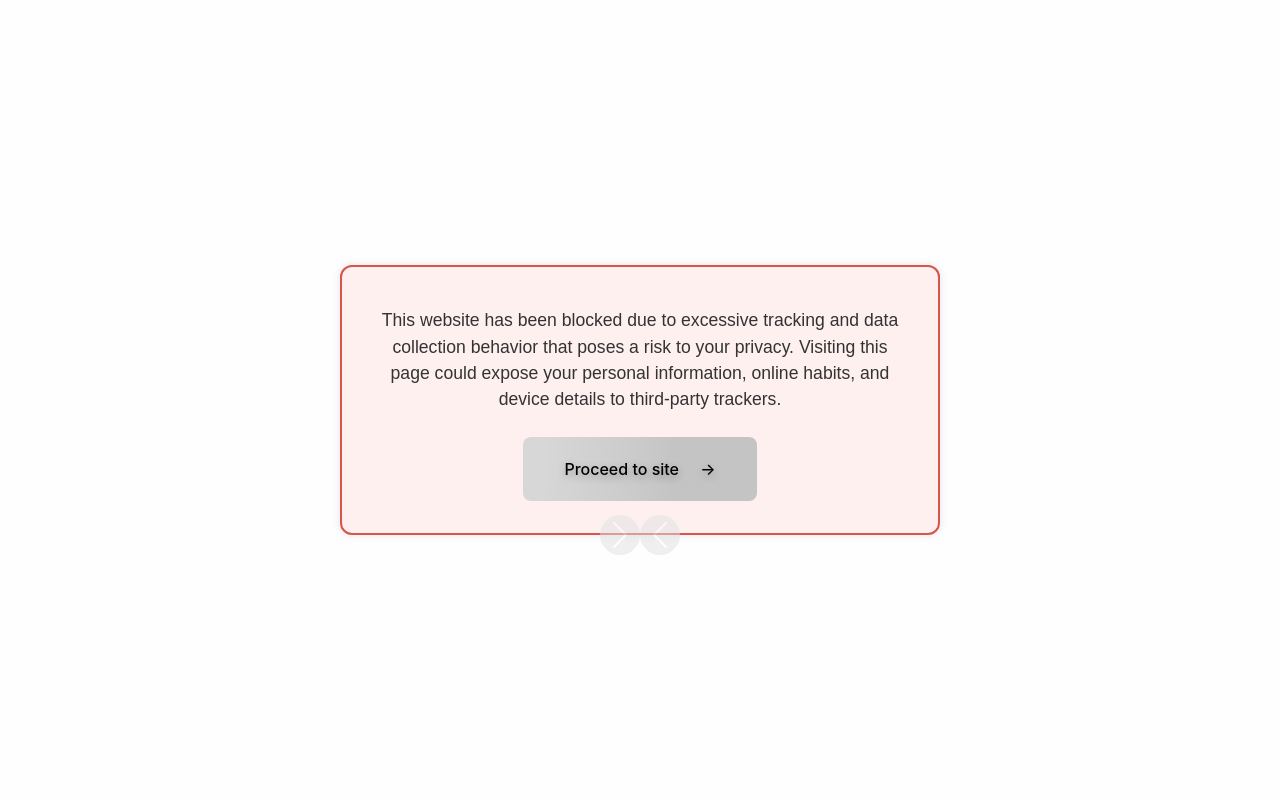
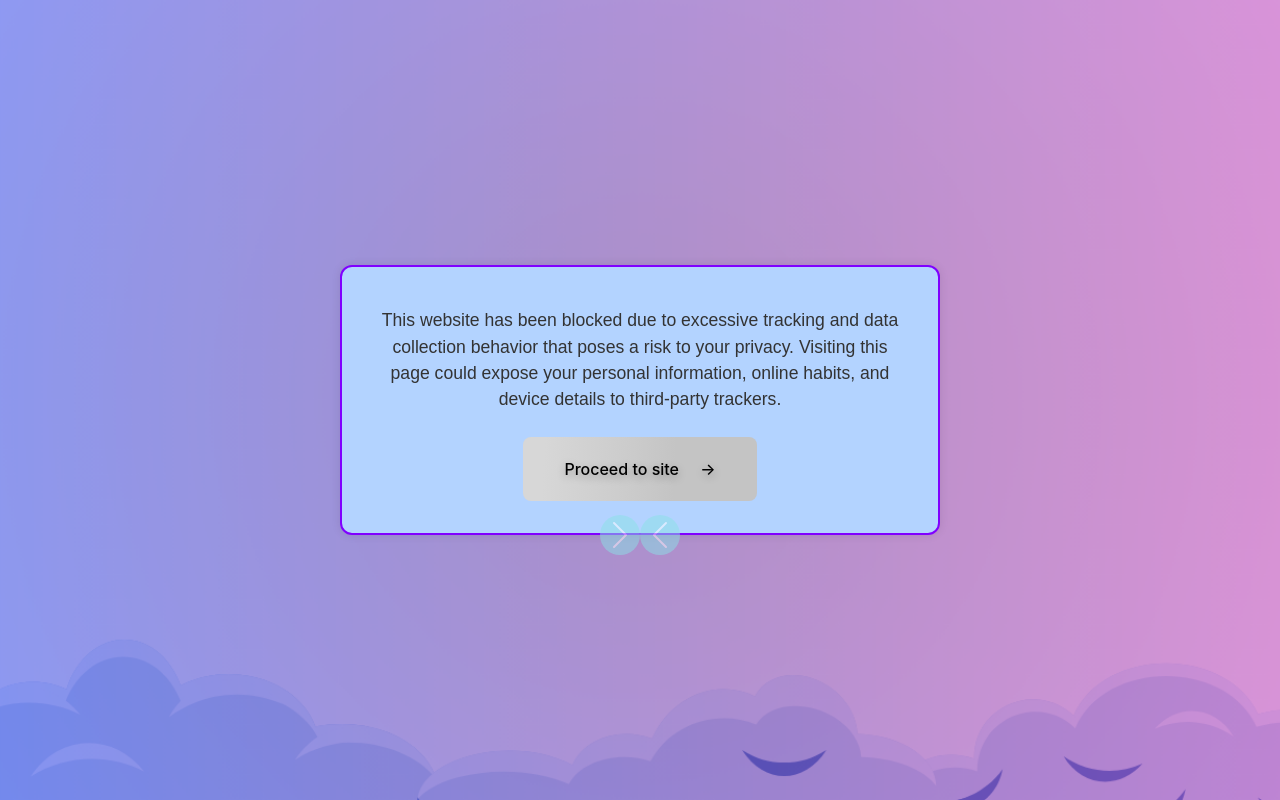
Before and after one commit to KokonutGamer/pivot-guard, a browser extension: page templates/redirect.html in a window 1280 px wide. Drawn offline with nearby package versions, Linux system fonts and the light colour scheme.

Commit message:
Dress up website

```diff
--- a/templates/redirect.css
+++ b/templates/redirect.css
@@ -1,28 +1,33 @@
 body {
     font-family: Arial, sans-serif;
     background-color: #fefefe;
+    background-image: url("HOME.png");
+    background-size: cover;
+    background-position: center;
+    background-repeat: no-repeat;
     color: #333;
     margin: 0;
-    padding: 2rem;
+    padding: 0;
     display: flex;
     flex-direction: column;
     align-items: center;
     justify-content: center;
     height: 100vh;
+    overflow: hidden;
 }
 
 .container {
     max-width: 600px;
     text-align: center;
-    border: 2px solid #d9534f;
+    border: 2px solid #8000ff;
     padding: 2rem;
     border-radius: 12px;
-    background-color: #fff0f0;
+    background-color: #b3d3ff;
     box-shadow: 0 0 10px rgba(0, 0, 0, 0.1);
 }
 
 h1 {
-    color: #d9534f;
+    color: #3e8dce;
 }
 
 p {
@@ -31,7 +36,7 @@ p {
 }
 
 .card-body a {
-    color: #0275d8;
+    color: #ed9eff;
     text-decoration: none;
 }
 
@@ -46,7 +51,7 @@ p {
 
 .carousel-control-prev,
 .carousel-control-next {
-    background-color: #e1e1e1;
+    background-color: #8be1e6;
     width: 40px;
     height: 40px;
     border-radius: 50%;
@@ -76,7 +81,7 @@ p {
 }
 
 .cool-button:hover {
-    box-shadow: rgba(244, 94, 94, 0.5) 0 1px 30px;
+  box-shadow: rgba(46, 46, 46, 0.233) 0 1px 30px;
   transition-duration: .1s;
 }
 
--- a/templates/redirect.html
+++ b/templates/redirect.html
@@ -4,6 +4,7 @@
 <head>
     <meta charset="UTF-8" />
     <meta name="viewport" content="width=device-width, initial-scale=1.0" />
+    <link rel="icon" type="image/png" href="../icons/miniLogo.jpg">
     <title>Page blocked</title>
     <link href="https://cdn.jsdelivr.net/npm/bootstrap@5.3.5/dist/css/bootstrap.min.css" rel="stylesheet"
         integrity="sha384-SgOJa3DmI69IUzQ2PVdRZhwQ+dy64/BUtbMJw1MZ8t5HZApcHrRKUc4W0kG879m7" crossorigin="anonymous">
```
Also changed, not shown: icons/miniLogo.jpg (added), templates/HOME.png (added). Lines whose indentation alone changed are shown as unchanged.
